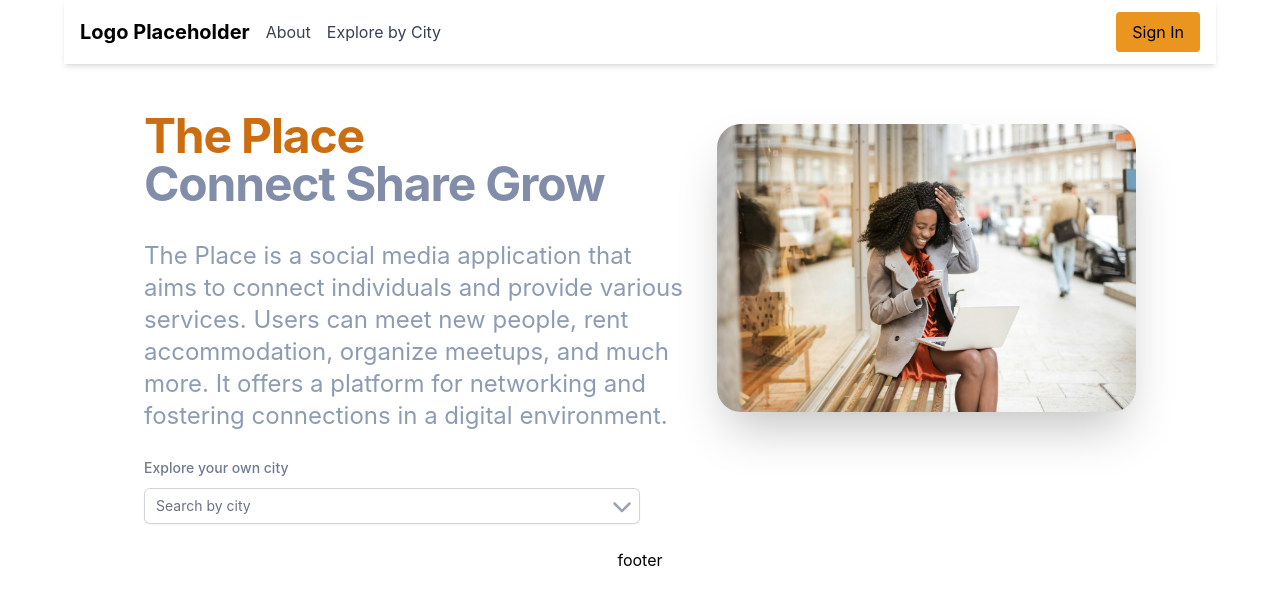
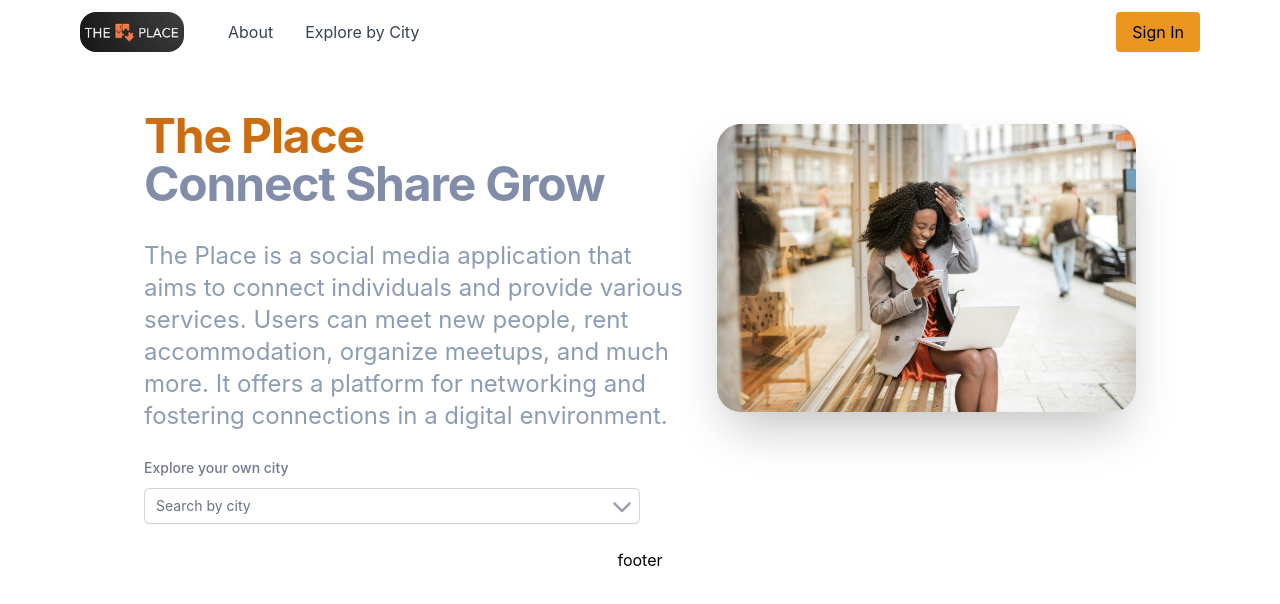
Before and after one commit to imevanc/the-place, a Next.js app: page / in a window 1280 px wide. Shown: the top 604 px of the page. Built offline with nearby package versions, Linux system fonts and the light colour scheme.

Commit message:
desktop navbar changes

```diff
--- a/package.json
+++ b/package.json
@@ -13,8 +13,8 @@
     "test:unit:watch": "jest --watch"
   },
   "dependencies": {
+    "@expo/vector-icons": "^13.0.0",
     "@headlessui/react": "^1.7.18",
-    "@expo/vector-icons": "^13.0.0",
     "next": "14.1.3",
     "react": "^18",
     "react-dom": "^18",
--- a/src/app/page.tsx
+++ b/src/app/page.tsx
@@ -1,3 +1,4 @@
+/* eslint-disable @next/next/no-img-element */
 import React from "react";
 import type { NextPage } from "next/types";
 import { copy } from "@/copy";
--- a/src/components/Navbar.tsx
+++ b/src/components/Navbar.tsx
@@ -1,26 +1,39 @@
+/* eslint-disable @next/next/no-img-element */
 "use client";
 import { FC } from "react";
+import { copy } from "@/copy";
+import Link from "next/link";
+
+const { nav } = copy.common;
 
 export const Navbar: FC = () => (
-  <nav className="w-full hidden sm:flex justify-between items-center bg-white h-16 px-4 shadow-md">
-    <ol className="flex items-center">
-      <li className="text-xl font-bold mr-4">Logo Placeholder</li>
+  <nav className="w-full hidden sm:flex justify-between items-center h-16 px-4">
+    <ol className="flex justify-center items-center">
+      <li className="text-xl font-bold">
+        <Link href="/">
+          <img
+            className="rounded-2xl w-[70%]"
+            src="/assets/the-place-logo.png"
+            alt="the place logo"
+          />
+        </Link>
+      </li>
       <li className="mr-4">
-        <a href="#" className="text-gray-700">
-          About
-        </a>
+        <Link href="/about" className="text-gray-700">
+          {nav.about}
+        </Link>
       </li>
-      <li>
-        <a href="#" className="text-gray-700">
-          Explore by City
-        </a>
+      <li className="mx-4">
+        <Link href="/explore" className="text-gray-700">
+          {nav.explore}
+        </Link>
       </li>
     </ol>
     <button
       onClick={() => console.log("Sign In clicked")}
       className="bg-primary-500 px-4 py-2 rounded cursor-pointer"
     >
-      Sign In
+      {nav.signIn}
     </button>
   </nav>
 );
--- a/src/copy/index.ts
+++ b/src/copy/index.ts
@@ -1,4 +1,15 @@
 export const copy = {
+  common: {
+    nav: {
+      logo: {
+        alt: "the place logo",
+        src: "/assets/the-place-logo.png",
+      },
+      about: "About",
+      explore: "Explore by City",
+      signIn: "Sign In",
+    },
+  },
   home: {
     description: {
       heading: {
```
Also changed, not shown: public/assets/the-place-logo.png, 1 other file (tests, documents, lock files or other folders).
